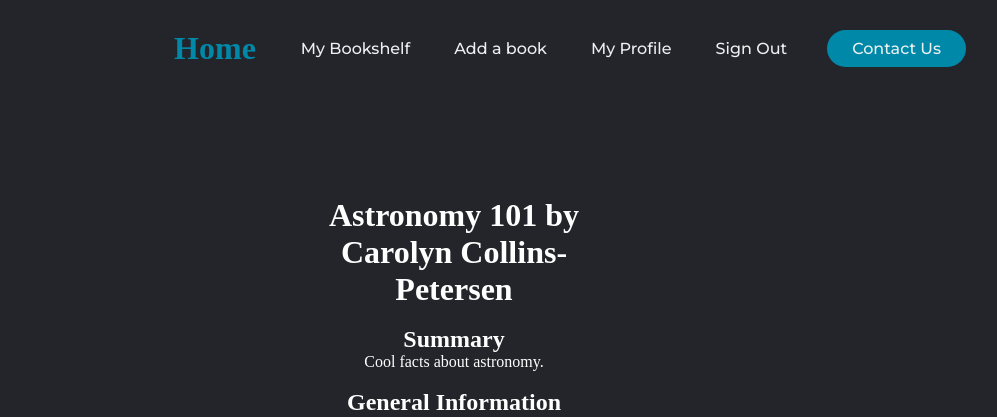
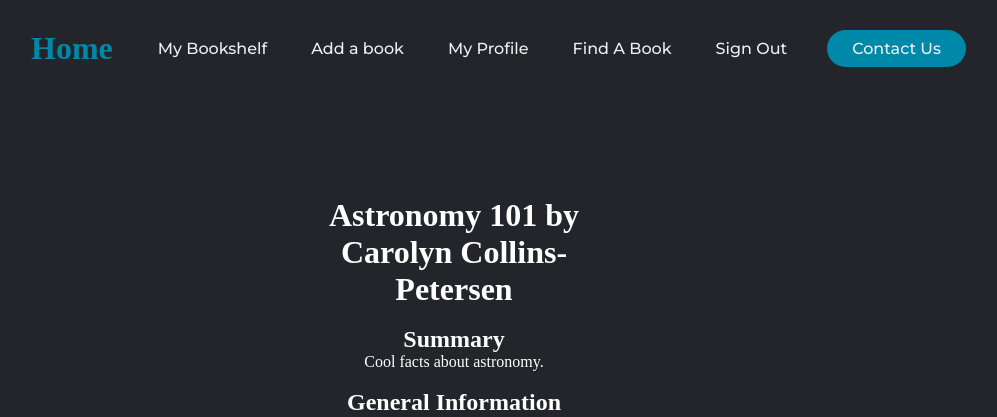
Before and after one commit to cjuanito797/TheBookClub, a Django app: page /account/20/details in a window 1280 px wide. Shown: the top 417 px of the page, without its empty margins (186-1183 px from the left). Run offline with Django 4.2, Linux system fonts and the light colour scheme; a user stored in the database is signed in; data comes from the database, SQL or seed files in the repository.

Commit message:
Update base.html

```diff
--- a/accounts/templates/accounts/base.html
+++ b/accounts/templates/accounts/base.html
@@ -21,6 +21,7 @@
                 <li><a href="{% url 'accounts:myBookShelf' %}">My Bookshelf</a></li>
                 <li><a href="{% url 'accounts:addBook' %}">Add a book</a></li>
                 <li><a href="{% url 'accounts:editProfile' %}">My Profile</a></li>
+                <li><a href="{% url 'accounts:findBook' %}">Find A Book</a></li>
                 <li><a href="{% url 'accounts:logout' %}">Sign Out</a></li>
             </ul>
         </nav>
```
Lines whose indentation alone changed are shown as unchanged.
